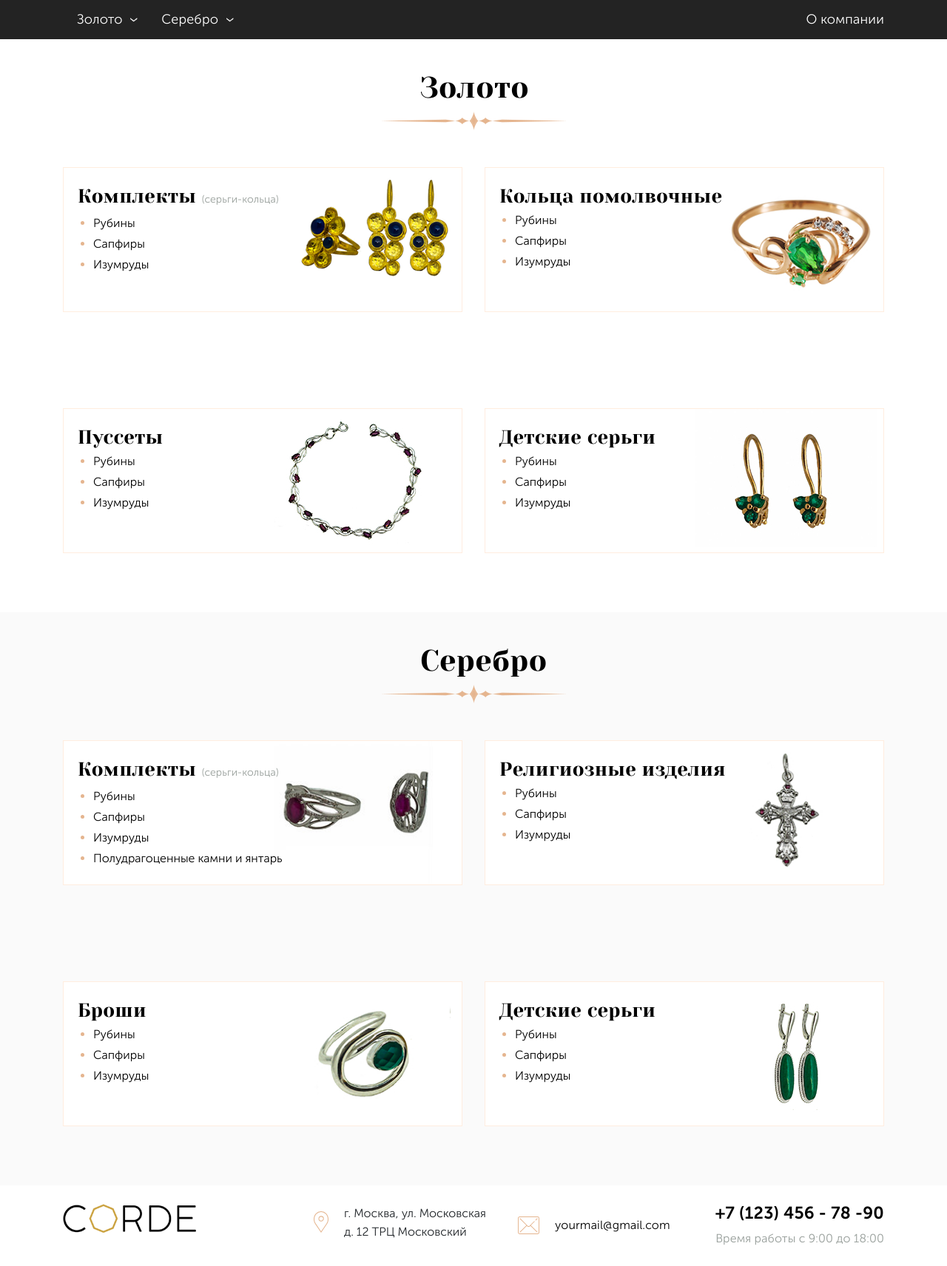
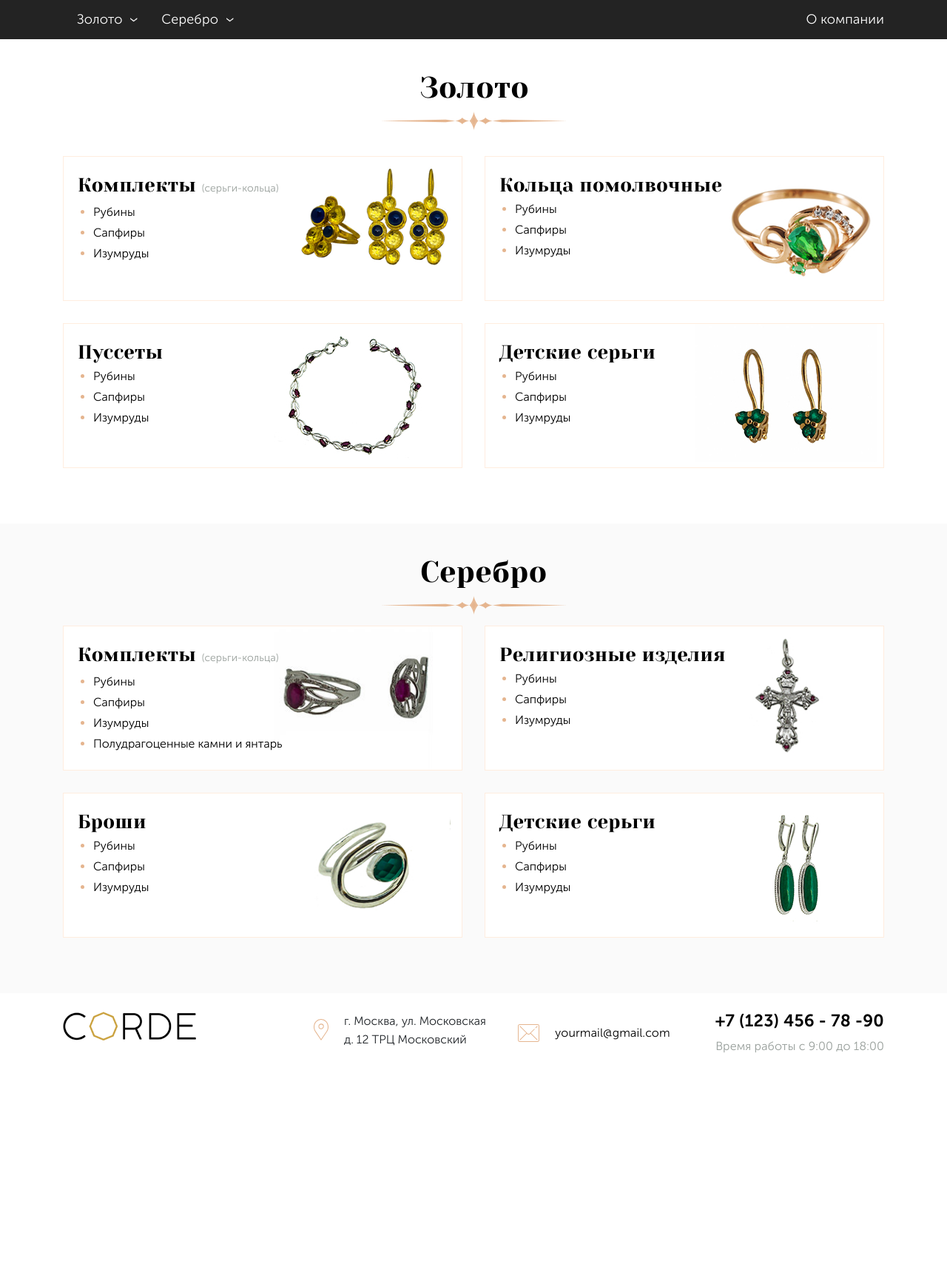
Before and after one commit to lyaksay/corde, a PHP site: page /html/main.php in a window 1280 px wide. Shown: the part 108-1820 px from the top of the page at 74% size. After the commit the page ends 1532 px from the top, so only its background shows below. Run offline with PHP 8.4, Linux system fonts and the light colour scheme.

Commit message:
paddings blocks

```diff
--- a/html/main.php
+++ b/html/main.php
@@ -12,20 +12,19 @@
                 <img class="horizontal_stripe" src="/images/horizontal_stripe.png" alt="">
             </div>
         </div>
-        <div class="row">
+        <div class="row blocks">
             <div class="col-md-6">
                 <div class="main-category">
                     <div class="row">
-                        <div class="col-md-6">
+                        <div class="col-md-6 col-6">
                             <h3>Комплекты <span class="main-category_dscr">(серьги-кольца)</span></h3>
-
                             <ul class="main-category-list">
                                 <li><a href="#">Рубины</a></li>
                                 <li><a href="#">Сапфиры</a></li>
                                 <li><a href="#">Изумруды</a></li>
                             </ul>
                         </div>
-                        <div class="col-md-6">
+                        <div class="col-md-6 col-6">
                             <img class="img-fluid" src="/images/21.png" alt="">
                         </div>
                     </div>
@@ -48,8 +47,8 @@
                     </div>
                 </div>
             </div>
-        </div>
-        <div class="row">
+<!--        </div>-->
+<!--        <div class="row">-->
             <div class="col-md-6">
                 <div class="main-category">
                     <div class="row">
@@ -89,8 +88,8 @@
 </div>
 
 
-<div class="main-categories__silver">
-    <div class="container main-categories ">
+<div class="main-categories main-categories__silver">
+    <div class="container">
         <div class="row">
             <div class="col-md-12 d-flex justify-content-center">
                 <h2>Серебро</h2>
--- a/sass/main.css
+++ b/sass/main.css
@@ -118,6 +118,8 @@
   color: #fff;
   background-color: #232323 !important; }
 
+.main-categories {
+  padding-bottom: 60px; }
   .main-categories .horizontal_stripe {
     width: 249px;
     height: 25px; }
@@ -132,11 +134,10 @@
     line-height: 32px;
     letter-spacing: 0.4px; }
   .main-categories .main-category {
-  height: 196px;
+    min-height: 196px;
     border: 1px solid #ffeddf;
-  margin-top: 50px;
     background-color: #fff;
-  margin-bottom: 80px; }
+    margin: 15px 0; }
     .main-categories .main-category img {
       max-height: 193px;
       z-index: 1;
@@ -152,6 +153,9 @@
       white-space: nowrap;
       z-index: 10;
       position: relative; }
+
+.blocks {
+  padding: 20px 0 0; }
 
 .main-category_dscr {
   color: #989f9b;
--- a/sass/main.scss
+++ b/sass/main.scss
@@ -172,6 +172,7 @@
 //menu-top-CLASSES END//
 
 .main-categories {
+  padding-bottom: 60px;
   .horizontal_stripe {
     width: 249px;
     height: 25px;
@@ -188,11 +189,10 @@
     letter-spacing: 0.4px;
   }
   .main-category {
-    height: 196px;
+    min-height: 196px;
     border: 1px solid #ffeddf;
-    margin-top: 50px;
     background-color: #fff;
-    margin-bottom: 80px;
+    margin: 15px 0;
     img {
       max-height: 193px;
       z-index: 1;
@@ -212,7 +212,9 @@
     }
   }
 }
-
+.blocks{
+  padding: 20px 0 0;
+}
 .main-category_dscr {
   color: #989f9b;
   font-family: "Museo Sans Cyrl";
```
Also changed, not shown: 1 other file. Lines whose indentation alone changed are shown as unchanged.
